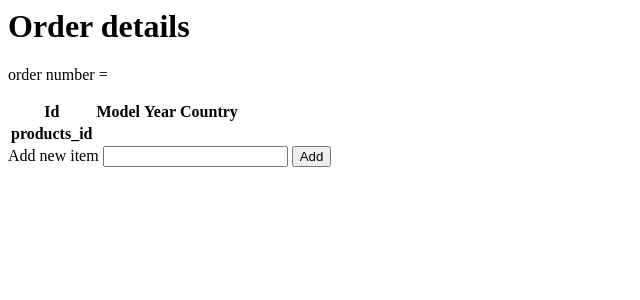
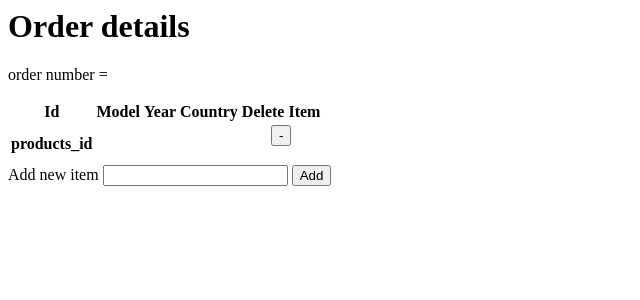
Before and after one commit to poiufd/rsoi_2lab, a Django app: page /user/1/order/1/ in a window 1280 px wide. Shown: the top 300 px of the page, without its empty margins (0-640 px from the left). Run offline with Django 3.2, Linux system fonts and the light colour scheme; data that the repository does not hold is empty; parts of the project's set-up code (start-up, migrations or seed data) failed here and were passed over.

Commit message:
final version

```diff
--- a/ag_service/aggregator/templates/order_detail.html
+++ b/ag_service/aggregator/templates/order_detail.html
@@ -7,6 +7,7 @@
   <th>Model</th>
   <th>Year</th>
   <th>Country</th>
+  <th>Delete Item</th>
 </tr>
   	{% for product in result.products_id %}
     	<tr>
@@ -14,6 +15,9 @@
     		<th> </th>
     		<th> </th>
     		<th> </th>
+    		<th> <form action="{% url 'agg3' result.user_id result.id product %}" method="post">
+					<input style="vertical-align:bottom" type="submit" name="submit" value="-" />
+				</form></th>
     	</tr>
   	{% endfor %}
 </table>
@@ -24,6 +28,7 @@
   <th>Model</th>
   <th>Year</th>
   <th>Country</th>
+  <th>Delete Item</th>
 </tr>
   	{% for product in result.products_id %}
     	<tr>
@@ -31,11 +36,13 @@
     		<th> {{ product.model}}</th>
     		<th>{{ product.year }}</th>
     		<th> {{ product.country}}</th>
+    		<th> <form action="{% url 'agg3' result.user_id result.id product.id %}" method="post">
+					<input style="vertical-align:bottom" type="submit" name="submit" value="-" />
+				</form></th>
     	</tr>
   	{% endfor %}
 </table>
 {% endif %}
-
 
 <form action="{% url 'agg1' result.user_id result.id %}" method="post">
 	<label for="products_id">Add new item </label>
--- a/ag_service/aggregator/views.py
+++ b/ag_service/aggregator/views.py
@@ -14,6 +14,7 @@
 from django.http import Http404
 from django.http import HttpResponse
 from django.template import RequestContext
+from django.shortcuts import redirect
 
 
 url_buys = 'http://localhost:8000/buys/'
@@ -120,8 +121,8 @@
 
         logging.info(u"Edit order details")
         #return Response(r.json())
-        return render(request, 'success.html', {'result':r.json()})
-
+        #return render(request, 'success.html', {'result':r.json()})
+        return redirect('agg1', user_id= user_id, order_id=order_id)
 
 class AggDeleteOrder(APIView):
 
@@ -142,16 +143,21 @@
                 work_with_products.delay(product_id)
 
             else:
-                return Response({"detail": "Id not found."})
+                #return Response({"detail": "Id not found."})
+                return render(request, 'order_detail.html', {'result':r.json().update({"detail": "Id not found."})} )
 
         except requests.exceptions.HTTPError as e:
             status_code = e.response.status_code
-            return Response(r.json(), status=status_code)
+            #return Response(r.json(), status=status_code)
+            return HttpResponse(loader.render_to_string( str(status_code)+'.html'), status=status_code)
         except requests.exceptions.RequestException:
-            return Response({"detail": "Service temporarily unavailable."}, status=status.HTTP_503_SERVICE_UNAVAILABLE)
+            #return Response({"detail": "Service temporarily unavailable."}, status=status.HTTP_503_SERVICE_UNAVAILABLE)
+            return HttpResponse(loader.render_to_string('503.html'), status=503)
 
         logging.info(u"Delete product from order")
-        return Response(r.json())
+        #return Response(r.json())
+        #return render(request, 'success.html', {'result':dict})
+        return redirect('agg1', user_id= user_id, order_id=order_id)
 
 class AggUserAllBuysView(APIView):
 
```
Also changed, not shown: 1 other file.
